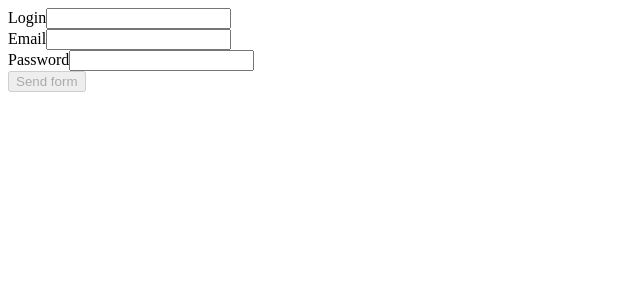
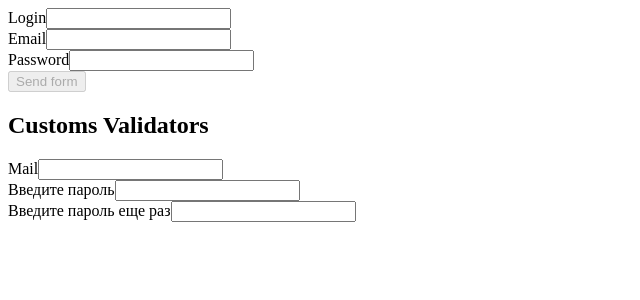
Before and after one commit to guruip/reactive-forms, an Angular app: page / in a window 1280 px wide. Shown: the top 300 px of the page, without its empty margins (0-640 px from the left). Built offline with nearby package versions, Linux system fonts and the light colour scheme.

Commit message:
add custom validator functions

```diff
--- a/src/app/forms/forms.component.html
+++ b/src/app/forms/forms.component.html
@@ -22,3 +22,26 @@
     </div>
     <button (click)="handlerValue()" [disabled]="!myForm.valid">Send form</button>
 </div>
+
+
+<div [formGroup]="validatorsForm">
+    <h2>Customs Validators</h2>
+    <div>
+        <label for="mail">Mail</label>
+        <input type="text" formControlName="mail">
+        @if (!validatorsForm.controls.mail.valid && validatorsForm.controls.mail.touched) {
+            <small style="color: red;">Неправильно введены данные</small>
+        }
+    </div>
+    <div>
+        <label for="password_one">Введите пароль</label>
+        <input type="password" formControlName="password_one">
+    </div>
+    <div>
+        <label for="password_two">Введите пароль еще раз</label>
+        <input type="password" formControlName="password_two">
+    </div>
+    @if (validatorsForm.errors?.['PasswordDoNotMatch']) {
+        <span style="color: red">Пароли не совпадают</span>
+    }
+</div>
--- a/src/app/forms/forms.component.ts
+++ b/src/app/forms/forms.component.ts
@@ -1,5 +1,16 @@
 import { Component } from '@angular/core';
-import { FormControl, FormGroup, ReactiveFormsModule, Validators } from '@angular/forms';
+import { AbstractControl, FormControl, FormGroup, ReactiveFormsModule, ValidationErrors, ValidatorFn, Validators } from '@angular/forms';
+
+export function checkRegExp(regExp: RegExp): ValidatorFn {
+  return (control: AbstractControl): ValidationErrors | null => {
+    const forbidden = regExp.test(control.value);
+    return !forbidden ? {forbiddenValue: {value: control.value}} : null;
+  }
+}
+
+export const conformPassword: ValidatorFn = (control: AbstractControl): ValidationErrors | null => {
+  return control.value.password_one === control.value.password_two ? null : { PasswordDoNotMatch: true };
+}
 
 @Component({
   selector: 'app-forms',
@@ -17,6 +28,14 @@ export class FormsComponent {
     password: new FormControl('', Validators.required),
   })
 
+  public validatorsForm = new FormGroup({
+    mail: new FormControl('', checkRegExp(/^[\w\.]+@([\w-]+\.)+[\w-]{2,4}$/g)),
+    password_one: new FormControl(''),
+    password_two: new FormControl(''),
+  },
+  conformPassword
+  )
+
   handlerValue() {
     if(this.myForm.valid) {
       console.log(this.myForm.valid);
```
